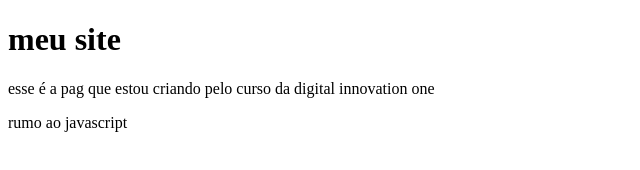
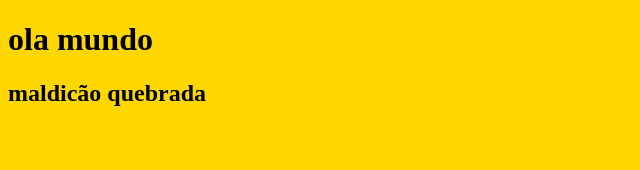
Before and after one commit to orianoJr/projeto-curso-git, a plain HTML site: page index.html in a window 1280 px wide. Shown: the whole page, without its empty margins (0-640 px from the left). Drawn offline with Linux system fonts and the light colour scheme.

Commit message:
javascrip pronto

```diff
--- a/app.js
+++ b/app.js
@@ -0,0 +1 @@
+window.alert('minha primeira mensagem')
--- a/index.html
+++ b/index.html
@@ -3,16 +3,12 @@
 <head>
     <meta charset="UTF-8">
     <meta name="viewport" content="width=device-width, initial-scale=1.0">
-    <title>meu site</title>
+    <title>Document</title>
     <link rel="stylesheet" href="style.css">
 </head>
 <body>
-    <header>
-    <h1>meu site</h1>
-    <p>esse é a pag que estou criando pelo curso da digital innovation one</p>
-    </header>
-    <footer id="estilofoo">
-        rumo ao javascript
-    </footer>
+    <h1>ola mundo</h1>
+    <h2>maldicão quebrada</h2>
+    <script src="app.js"></script>
 </body>
 </html>
--- a/style.css
+++ b/style.css
@@ -1,4 +1,9 @@
-#charset ='UTF-8'
-body{
-    col
+@charset "UTF-8";
+h1:hover{
+    color: crimson;
+    background-color: silver;
+
 }
+body {
+    background-color: gold;
+}
```
